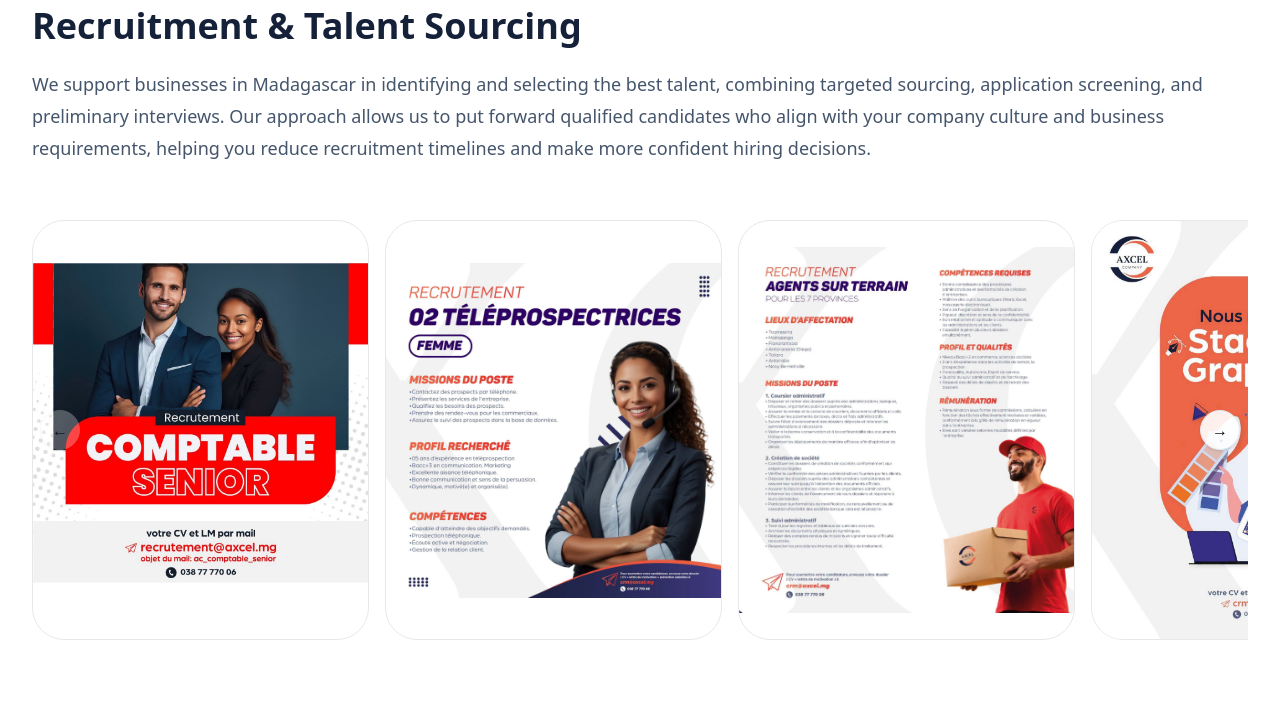
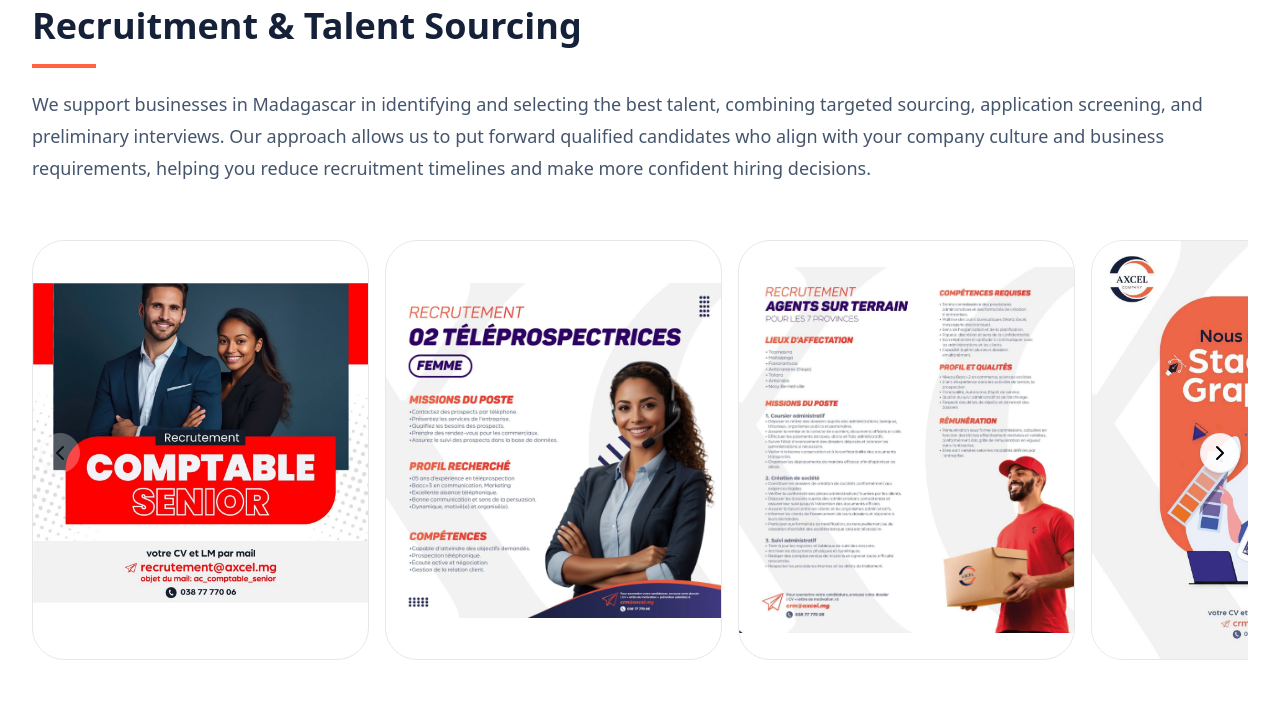
Before and after one commit to HarilalaTino/nextjs_axcel, a Next.js app: page /en/recrutement in a window 1280 px wide. Shown: the part 214-924 px from the top of the page. Built offline with nearby package versions, Linux system fonts and the light colour scheme; no server answers.

Commit message:
feat add imga lightbox on carousel

```diff
--- a/src/app/[locale]/recrutement/page.tsx
+++ b/src/app/[locale]/recrutement/page.tsx
@@ -1,40 +1,27 @@
 import NavMenu from "@/components/layout/header";
 import ContactCTA from "@/components/ui/home/contact-cta";
 import TopMenu from "@/components/ui/home/top-menu";
-import CarouselWithTrigger from "@/components/ui/shared/carousel-trigger";
+import ImageLightboxCarousel from "@/components/ui/shared/image-light-box";
 import { getTranslations } from "next-intl/server";
-import Image from "next/image";
 
 export default async function Recruitment() {
     const t = await getTranslations("Recruitment");
+      const images = Array.from({ length: 11 }, (_, index) => ({
+        src: `/images/recruitment/recruitment-${index + 1}.jpeg`,
+        alt: `Recrutement ${index + 1}`,
+    }))
     return (
         <>
             <TopMenu />
             <NavMenu />
             <div className="wrap w-full mx-auto overflow-hidden relative py-20 px-8 2xl:px-0">
                 <p className="text-sm font-semibold uppercase tracking-wide text-secondary">{t('eyebrow')}</p>
-                <h2 className="text-2xl font-extrabold leading-tight text-primary sm:text-3xl xl:text-4xl">
+                <h2 className=" text-2xl font-extrabold leading-tight text-primary sm:text-3xl xl:text-4xl">
                     {t('title')}
                 </h2>
+                <div className="mt-4 h-1 w-16 bg-secondary"></div>
                 <p className="mt-5 mb-14 text-lg leading-8 text-slate-600">{t('description')}</p>
-                <CarouselWithTrigger
-                    slides={[
-                        ...Array.from({ length: 11 }, (_, index) => (
-                            <div
-                                key={`recruitment-${index + 1}`}
-                                className="relative h-[420px] w-full border border-gray-200 overflow-hidden rounded-[2rem]"
-                            >
-                                <Image
-                                    src={`/images/recruitment/recruitment-${index + 1}.jpeg`}
-                                    alt={`Recrutement ${index + 1}`}
-                                    fill
-                                    className="object-contain"
-                                    sizes="(max-width: 640px) 100vw, (max-width: 768px) 50vw, (max-width: 1024px) 33vw, 25vw"
-                                />
-                            </div>
-                        )),
-                    ]}
-                />
+                <ImageLightboxCarousel images={images} />
             </div>
             <ContactCTA />
 
--- a/src/components/ui/shared/carousel-trigger.tsx
+++ b/src/components/ui/shared/carousel-trigger.tsx
@@ -1,7 +1,7 @@
-// carousel-trigger.tsx
 'use client'
 import { useCallback, useEffect, useState, type ReactNode } from 'react'
 import useEmblaCarousel from 'embla-carousel-react'
+import { ChevronLeft, ChevronRight } from 'lucide-react'
 
 type CarouselWithTriggerProps = {
   slides: React.ReactNode[]
@@ -61,7 +61,7 @@
                 aria-label="Précédent"
                 className="absolute left-2 top-1/2 z-10 -translate-y-1/2 flex h-10 w-10 items-center justify-center rounded-full border border-slate-200 bg-white/90 shadow disabled:opacity-30 disabled:cursor-not-allowed"
             >
-                ←
+                <ChevronLeft />
             </button>
             <button
                 onClick={scrollNext}
@@ -69,7 +69,7 @@
                 aria-label="Suivant"
                 className="absolute right-2 top-1/2 z-10 -translate-y-1/2 flex h-10 w-10 items-center justify-center rounded-full border border-slate-200 bg-white/90 shadow disabled:opacity-30 disabled:cursor-not-allowed"
             >
-                →
+                <ChevronRight />
             </button>
         </div>
     )
--- /dev/null
+++ b/src/components/ui/shared/image-light-box.tsx
@@ -0,0 +1,117 @@
+'use client'
+import { useCallback, useEffect, useState } from 'react'
+import Image from 'next/image'
+import CarouselWithTrigger from './carousel-trigger'
+
+type GalleryImage = {
+  src: string
+  alt: string
+}
+
+type ImageLightboxCarouselProps = {
+  images: GalleryImage[]
+}
+
+export default function ImageLightboxCarousel({ images }: ImageLightboxCarouselProps) {
+    const [activeIndex, setActiveIndex] = useState<number | null>(null)
+
+    const close = useCallback(() => setActiveIndex(null), [])
+    const showPrev = useCallback(() => {
+        setActiveIndex((i) => (i === null ? null : (i - 1 + images.length) % images.length))
+    }, [images.length])
+    const showNext = useCallback(() => {
+        setActiveIndex((i) => (i === null ? null : (i + 1) % images.length))
+    }, [images.length])
+
+    useEffect(() => {
+        if (activeIndex === null) return
+
+        const onKeyDown = (e: KeyboardEvent) => {
+            if (e.key === 'Escape') close()
+            if (e.key === 'ArrowLeft') showPrev()
+            if (e.key === 'ArrowRight') showNext()
+        }
+        window.addEventListener('keydown', onKeyDown)
+        document.body.style.overflow = 'hidden'
+
+        return () => {
+            window.removeEventListener('keydown', onKeyDown)
+            document.body.style.overflow = ''
+        }
+    }, [activeIndex, close, showPrev, showNext])
+
+    return (
+        <>
+            <CarouselWithTrigger
+                slides={images.map((image, index) => (
+                    <button
+                        key={image.src}
+                        type="button"
+                        onClick={() => setActiveIndex(index)}
+                        className="relative h-[420px] w-full cursor-zoom-in overflow-hidden rounded-[2rem] border border-gray-200"
+                    >
+                        <Image
+                            src={image.src}
+                            alt={image.alt}
+                            fill
+                            className="object-contain"
+                            sizes="(max-width: 640px) 100vw, (max-width: 768px) 50vw, (max-width: 1024px) 33vw, 25vw"
+                        />
+                    </button>
+                ))}
+            />
+
+            {activeIndex !== null && (
+                <div
+                    className="fixed inset-0 z-50 flex items-center justify-center bg-black/80 p-4"
+                    onClick={close}
+                    role="dialog"
+                    aria-modal="true"
+                >
+                    <button
+                        onClick={close}
+                        aria-label="Fermer"
+                        className="absolute right-4 top-4 z-10 flex h-10 w-10 items-center justify-center rounded-full bg-white/10 text-white hover:bg-white/20"
+                    >
+                        ✕
+                    </button>
+
+                    <button
+                        onClick={(e) => {
+                            e.stopPropagation()
+                            showPrev()
+                        }}
+                        aria-label="Précédent"
+                        className="absolute left-4 top-1/2 z-10 -translate-y-1/2 flex h-10 w-10 items-center justify-center rounded-full bg-white/10 text-white hover:bg-white/20"
+                    >
+                        ←
+                    </button>
+
+                    <div
+                        className="relative h-[85vh] w-full max-w-4xl"
+                        onClick={(e) => e.stopPropagation()}
+                    >
+                        <Image
+                            src={images[activeIndex].src}
+                            alt={images[activeIndex].alt}
+                            fill
+                            className="object-contain"
+                            sizes="100vw"
+                        />
+                    </div>
+
+                    <button
+                        onClick={(e) => {
+                            e.stopPropagation()
+                            showNext()
+                        }}
+                        aria-label="Suivant"
+                        className="absolute right-4 top-1/2 z-10 -translate-y-1/2 flex h-10 w-10 items-center justify-center rounded-full bg-white/10 text-white hover:bg-white/20"
+                    >
+                        →
+                    </button>
+                </div>
+            )}
+        </>
+    )
+}
```
